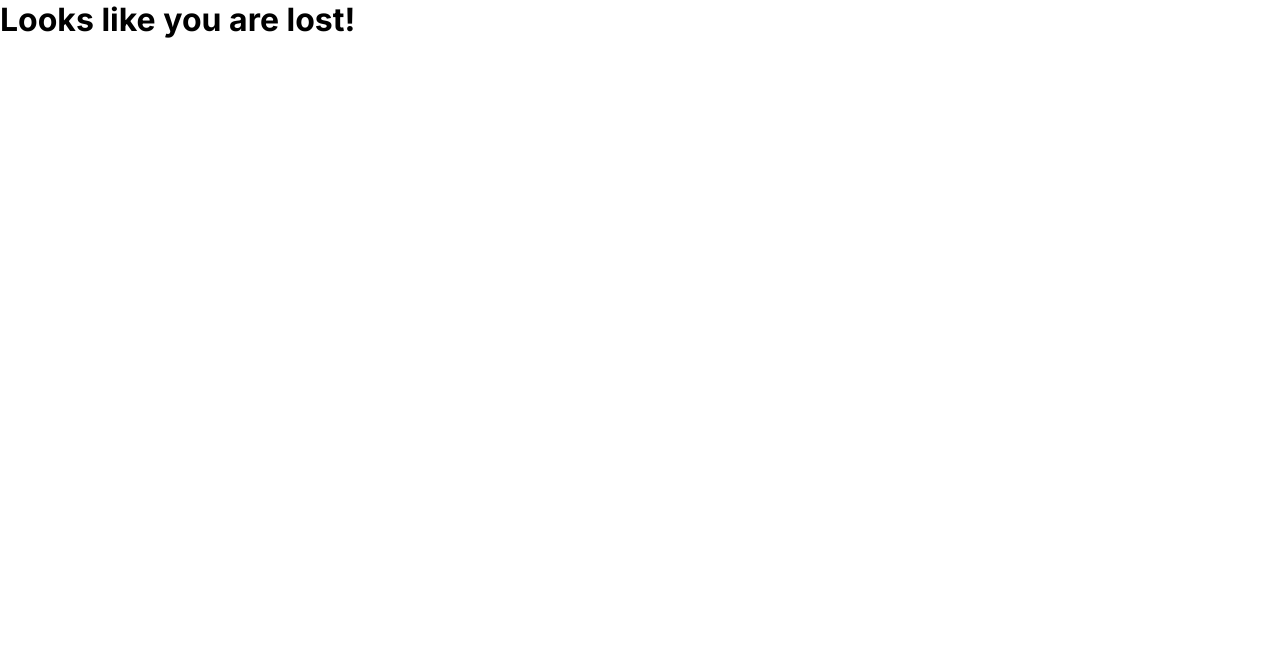
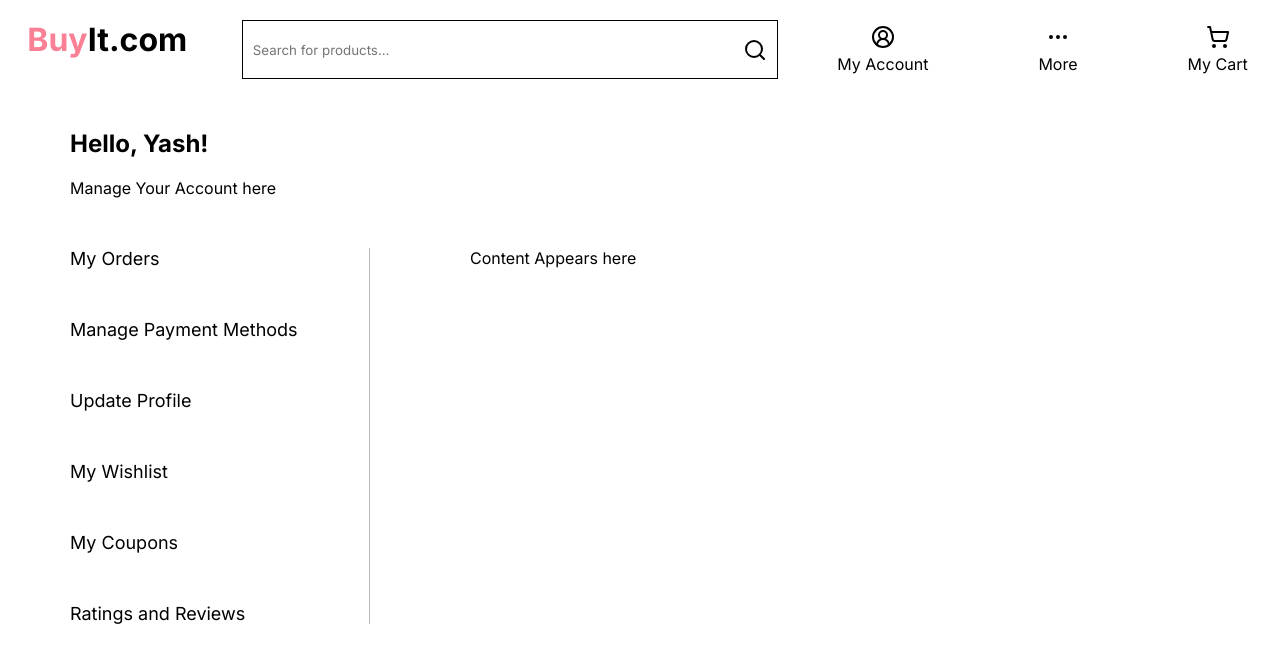
Before and after one commit to yashghogre/e-CommerceWebsite, a React (Vite) app: page /myaccount in a window 1280 px wide. Shown: the top 662 px of the page. Built offline with nearby package versions, Linux system fonts and the light colour scheme.

Commit message:
Added my account

```diff
--- a/src/App.jsx
+++ b/src/App.jsx
@@ -4,6 +4,7 @@ import { Routes, Route } from 'react-router-dom';
 import Errorpage from './components/Errorpage';
 import Home from './components/Home';
 import Cart from './components/Cart';
+import MyAccount from './components/MyAccount';
 
 function App() {
 
@@ -14,6 +15,7 @@ function App() {
           <Route path='/' element={<Home />} />
           <Route path='/home' element={<Home />} />
           <Route path='/cart' element={<Cart />} />
+          <Route path='/myaccount' element={<MyAccount />} />
         </Routes>
     </>
   )
--- a/src/components/Cart.jsx
+++ b/src/components/Cart.jsx
@@ -3,7 +3,6 @@ import Navbar from './Navbar';
 import './../css/cart.css';
 import { Scrollbars } from 'react-custom-scrollbars-2';
 import CartItem from './CartItem';
-import DealData from './DealData';
 import { useSelector } from 'react-redux';
 
 function Cart() {
--- a/src/components/DealCard.jsx
+++ b/src/components/DealCard.jsx
@@ -1,6 +1,5 @@
 import React from 'react';
 import './../css/dealCard.css';
-import { useCart } from 'react-use-cart';
 import { useDispatch } from 'react-redux';
 import { addData } from '../actions';
 
@@ -15,7 +14,7 @@ function DealCard(props) {
 
     const dispatch = useDispatch()
 
-    function addDataToCart(){
+    function addDataToCart() {
         dispatch(addData({
             index: props.index,
             image: props.image,
@@ -24,14 +23,12 @@ function DealCard(props) {
         }));
     }
 
-    const { addItem } = useCart();
-
     return (
         <div>
-                <img className='image' src={props.image} />
-                <h3 className='name'>{props.name}</h3>
-                <p className='price'>{props.price}</p>
-                <button className='atcButton' onClick={addDataToCart} value={props.index} >Add to Cart</button>
+            <img className='image' src={props.image} />
+            <h3 className='name'>{props.name}</h3>
+            <p className='price'>{props.price}</p>
+            <button className='atcButton' onClick={addDataToCart} value={props.index} >Add to Cart</button>
         </div>
     );
 }
--- /dev/null
+++ b/src/components/MyAccount.jsx
@@ -0,0 +1,32 @@
+import React from 'react'
+import Navbar from './Navbar'
+import './../css/myaccount.css'
+
+const MyAccount = () => {
+  return (
+    <div>
+        <div>
+            <Navbar />
+        </div>
+        <div className='helloName'>
+            <h2>Hello, Yash!</h2>
+            <p>Manage Your Account here</p>
+        </div>
+        <div className='mainBigDiv'>
+            <div className='bigLeftDiv'>
+                <p>My Orders</p>
+                <p>Manage Payment Methods</p>
+                <p>Update Profile</p>
+                <p>My Wishlist</p>
+                <p>My Coupons</p>
+                <p>Ratings and Reviews</p>
+            </div>
+            <div className='bigRightDiv'>
+                <p>Content Appears here</p>
+            </div>
+        </div>
+    </div>
+  )
+}
+
+export default MyAccount
--- a/src/components/Navbar.jsx
+++ b/src/components/Navbar.jsx
@@ -18,7 +18,7 @@ const Navbar = () => {
                 <div className='div3'>
                     <div className='iconsDiv'>
                         <UserCircle2 />
-                        <Link className='link' to='/' >My Account</Link>
+                        <Link className='link' to='/myaccount' >My Account</Link>
                     </div>
                     <div className='iconsDiv'>
                         <MoreHorizontal />
--- a/src/css/errorpage.css
+++ b/src/css/errorpage.css
@@ -1,6 +1,5 @@
-div {
+body {
     display: flex;
     justify-content: center;
     align-items: center;
-    height: 100vh;
 }
--- /dev/null
+++ b/src/css/myaccount.css
@@ -0,0 +1,31 @@
+.helloName {
+    margin-left: 70px;
+    margin-top: 50px;
+    display: flex;
+    flex-direction: column;
+    gap: 20px;
+}
+
+.mainBigDiv {
+    margin-left: 70px;
+    margin-top: 50px;
+    display: flex;
+    gap: 100px;
+}
+
+.bigLeftDiv {
+    display: flex;
+    flex-direction: column;
+    gap: 50px;
+    font-size: 18px;
+    width: 300px;
+    border-right: 1px solid rgba(109, 107, 107, 0.477);
+}
+
+.bigLeftDiv > p {
+    cursor: pointer;
+}
+
+.bigRightDiv {
+
+}
```
